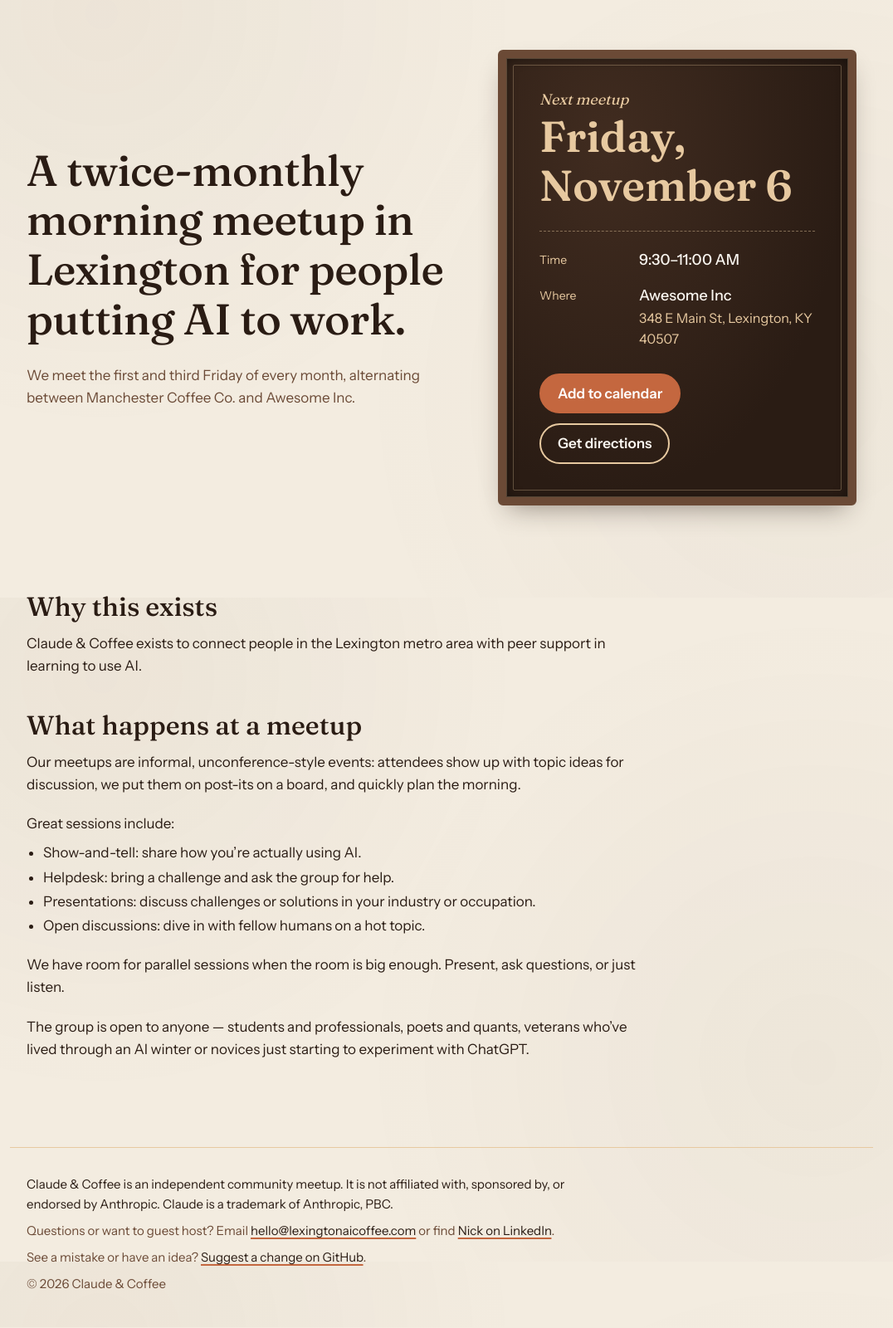
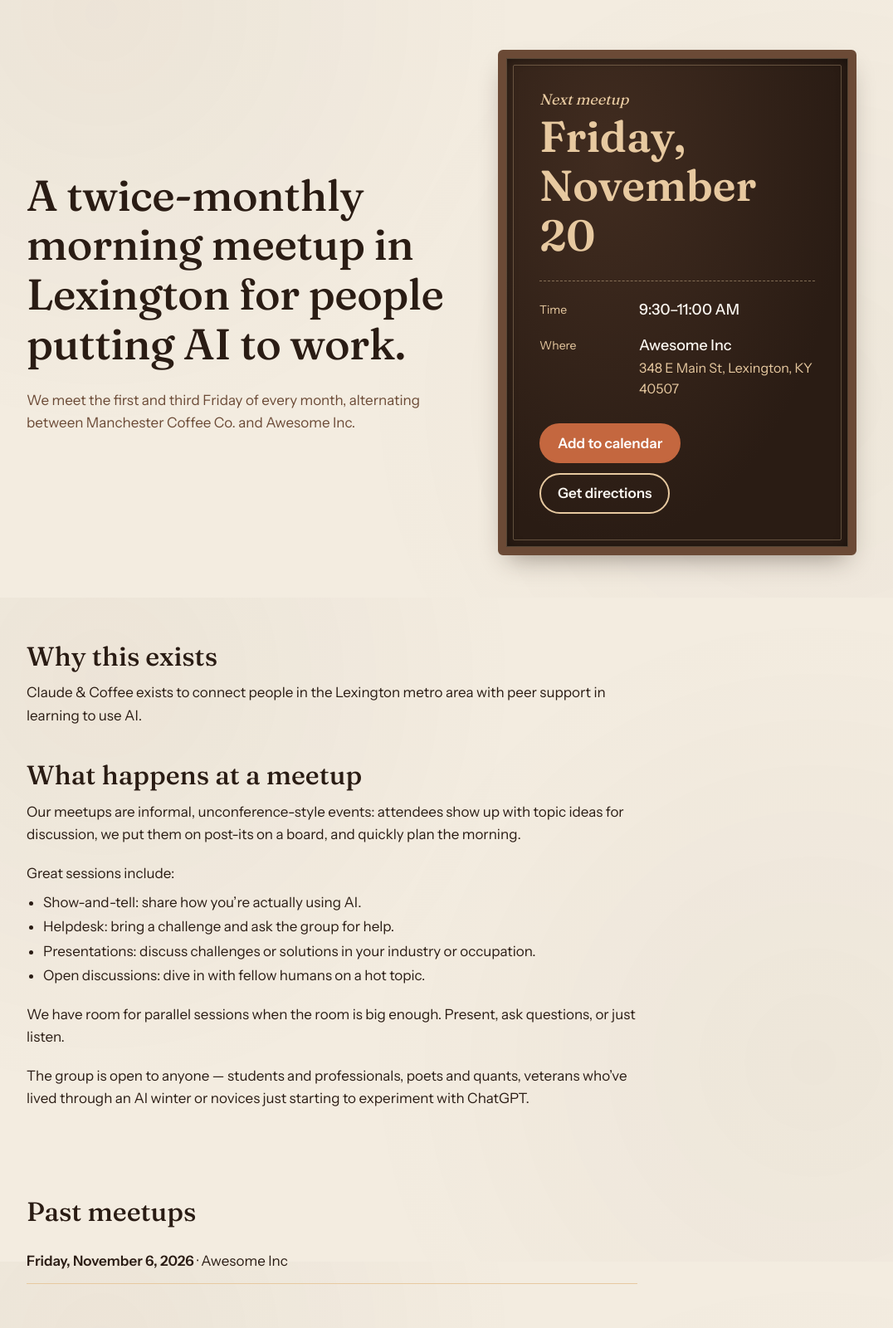
Before and after one commit to lexingtonaicoffee/lexingtonaicoffee.github.io, a plain HTML site: page index.html in a window 1280 px wide. Shown: the part 80-1680 px from the top of the page at 83% size, without its empty margins (108-1184 px from the left). Drawn offline with Linux system fonts and the light colour scheme; no server answers.

Commit message:
Next meetup: Nov 20 at Awesome Inc
Also archive Nov 6 and connect the topic-voting backend (VOTE_URL).

Co-Authored-By: Claude Sonnet 5.5 <noreply@anthropic.com>

```diff
--- a/index.html
+++ b/index.html
@@ -36,8 +36,8 @@
     "@type": "Event",
     "name": "Claude & Coffee",
     "description": "A morning meetup in Lexington for people putting AI to work.",
-    "startDate": "2026-11-06T09:30:00-05:00",
-    "endDate": "2026-11-06T11:00:00-05:00",
+    "startDate": "2026-11-20T09:30:00-05:00",
+    "endDate": "2026-11-20T11:00:00-05:00",
     "eventStatus": "https://schema.org/EventScheduled",
     "eventAttendanceMode": "https://schema.org/OfflineEventAttendanceMode",
     "location": {
@@ -84,7 +84,7 @@
       <!-- NEXT MEETUP: START -->
       <article class="board" aria-labelledby="next-heading">
         <h2 id="next-heading" class="board-heading">Next meetup</h2>
-        <p class="board-date"><time datetime="2026-11-06T09:30-05:00">Friday, November 6</time></p>
+        <p class="board-date"><time datetime="2026-11-20T09:30-05:00">Friday, November 20</time></p>
         <dl class="board-details">
           <div class="board-row">
             <dt>Time</dt>
@@ -227,9 +227,12 @@
         <ul class="past-links"><li><a href="https://example.com">Link title</a></li></ul>
       </li>
     -->
-    <section id="past" class="past wrap" aria-labelledby="past-heading" hidden>
+    <section id="past" class="past wrap" aria-labelledby="past-heading">
       <h2 id="past-heading">Past meetups</h2>
       <ol class="past-list">
+        <li>
+          <p><span class="past-date">Friday, November 6, 2026</span> · Awesome Inc</p>
+        </li>
       </ol>
     </section>
     <!-- PAST MEETUPS: END -->
@@ -248,7 +251,7 @@
   <script>
   (function () {
     // Paste the Apps Script web app URL here (see vote-backend/Code.gs). Empty = voting stays hidden.
-    var VOTE_URL = "";
+    var VOTE_URL = "https://script.google.com/macros/s/AKfycbynukb1-6hGIUi72zYrAJKxl-f9LUXf8adgaH-RW6LV3C751AJdeJhrOfSGM0x3vXj7qw/exec";
     var MAX_VOTES = 3;
 
     var section = document.getElementById("vote");
```
Also changed, not shown: 1 other file.
